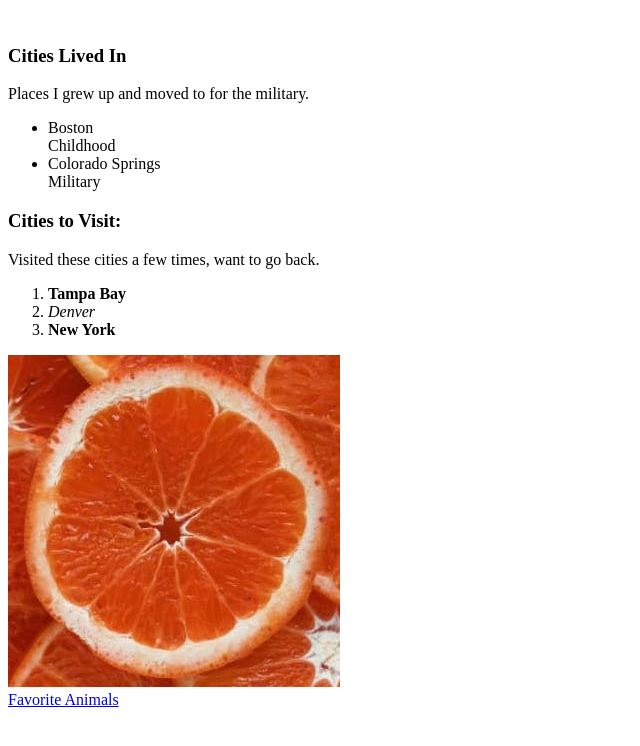
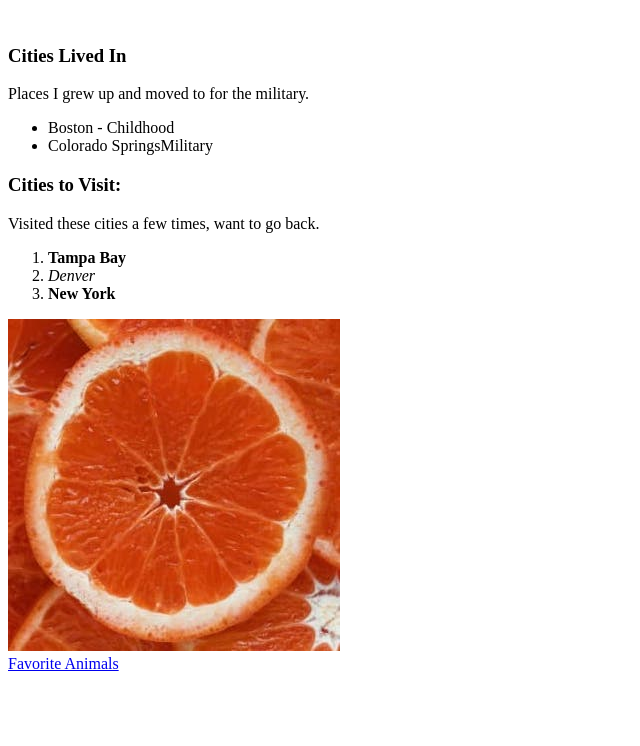
Before and after one commit to AlphaKilo35/html-exercise, a plain HTML site: page index.html in a window 1280 px wide. Shown: the whole page, without its empty margins (0-640 px from the left). Drawn offline with Linux system fonts and the light colour scheme.

Commit message:
corrected errors

```diff
--- a/index.html
+++ b/index.html
@@ -11,8 +11,8 @@
     <h3>Cities Lived In</h3>
     <p>Places I grew up and moved to for the military.</p>
     <ul>
-      <li>Boston</li><span>Childhood</span>
-      <li>Colorado Springs</li><span>Military</span>
+      <li>Boston<span> - Childhood</span></li>
+      <li>Colorado Springs<span>Military</span></li>
     </ul>
     <h3>Cities to Visit:</h3>
     <p>Visited these cities a few times, want to go back.</p>
```
